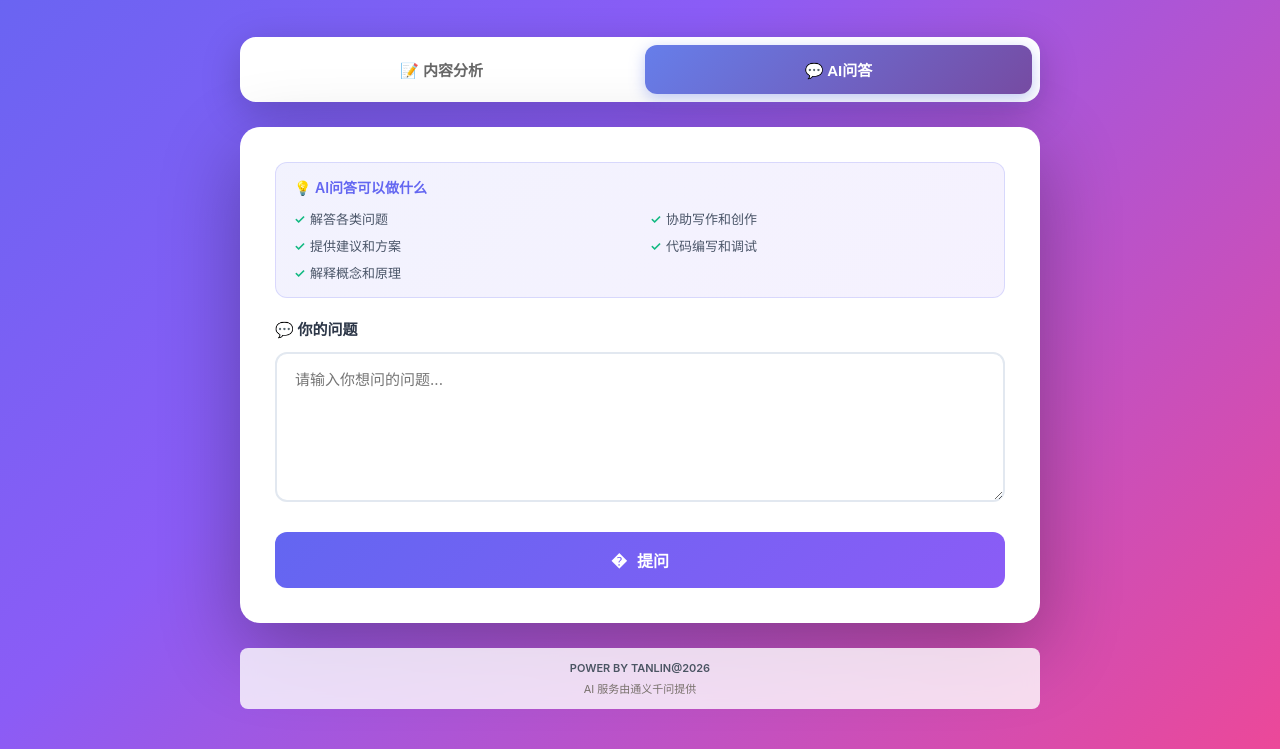
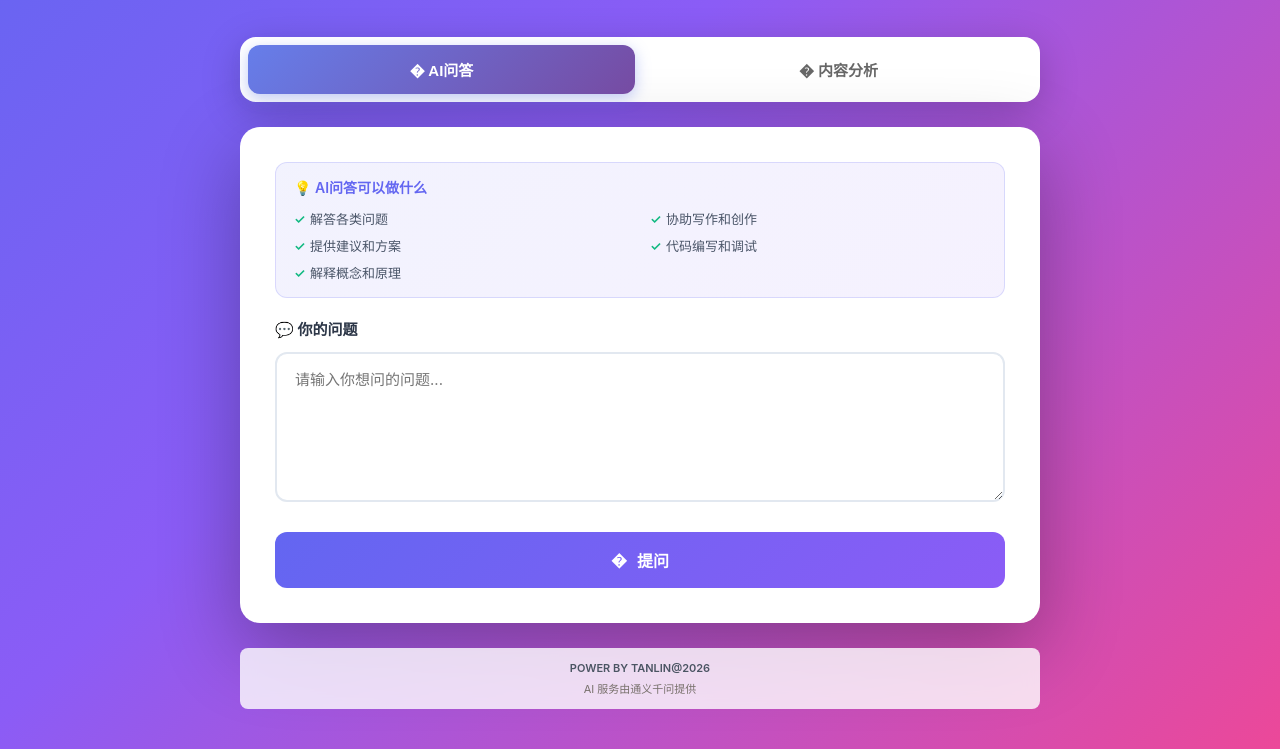
Before and after one commit to gztanlin/MyAITool, a website: page MyAITool.html in a window 1280 px wide. Shown: the part 153-902 px from the top of the page. Drawn offline with Linux system fonts and the light colour scheme.

Commit message:
交换Tab顺序：AI问答在前，内容分析在后

```diff
--- a/MyAITool.html
+++ b/MyAITool.html
@@ -399,8 +399,8 @@
         </div>
 
         <div class="mode-tabs">
-            <button class="mode-tab" id="tab-analyze" onclick="switchMode('analyze')">📝 内容分析</button>
-            <button class="mode-tab active" id="tab-chat" onclick="switchMode('chat')">💬 AI问答</button>
+            <button class="mode-tab active" id="tab-chat" onclick="switchMode('chat')">� AI问答</button>
+            <button class="mode-tab" id="tab-analyze" onclick="switchMode('analyze')">� 内容分析</button>
         </div>
 
         <div class="card">
--- a/server.js
+++ b/server.js
@@ -506,8 +506,8 @@ export default {
         <h1>🤖 我的AI工具</h1>
 
         <div class="mode-tabs">
+            <div class="mode-tab active" id="tab-chat" onclick="switchMode('chat')">💬 AI问答</div>
             <div class="mode-tab" id="tab-analyze" onclick="switchMode('analyze')">📝 内容分析</div>
-            <div class="mode-tab active" id="tab-chat" onclick="switchMode('chat')">💬 AI问答</div>
         </div>
 
         <input type="hidden" id="modeSelect" value="chat">
```
